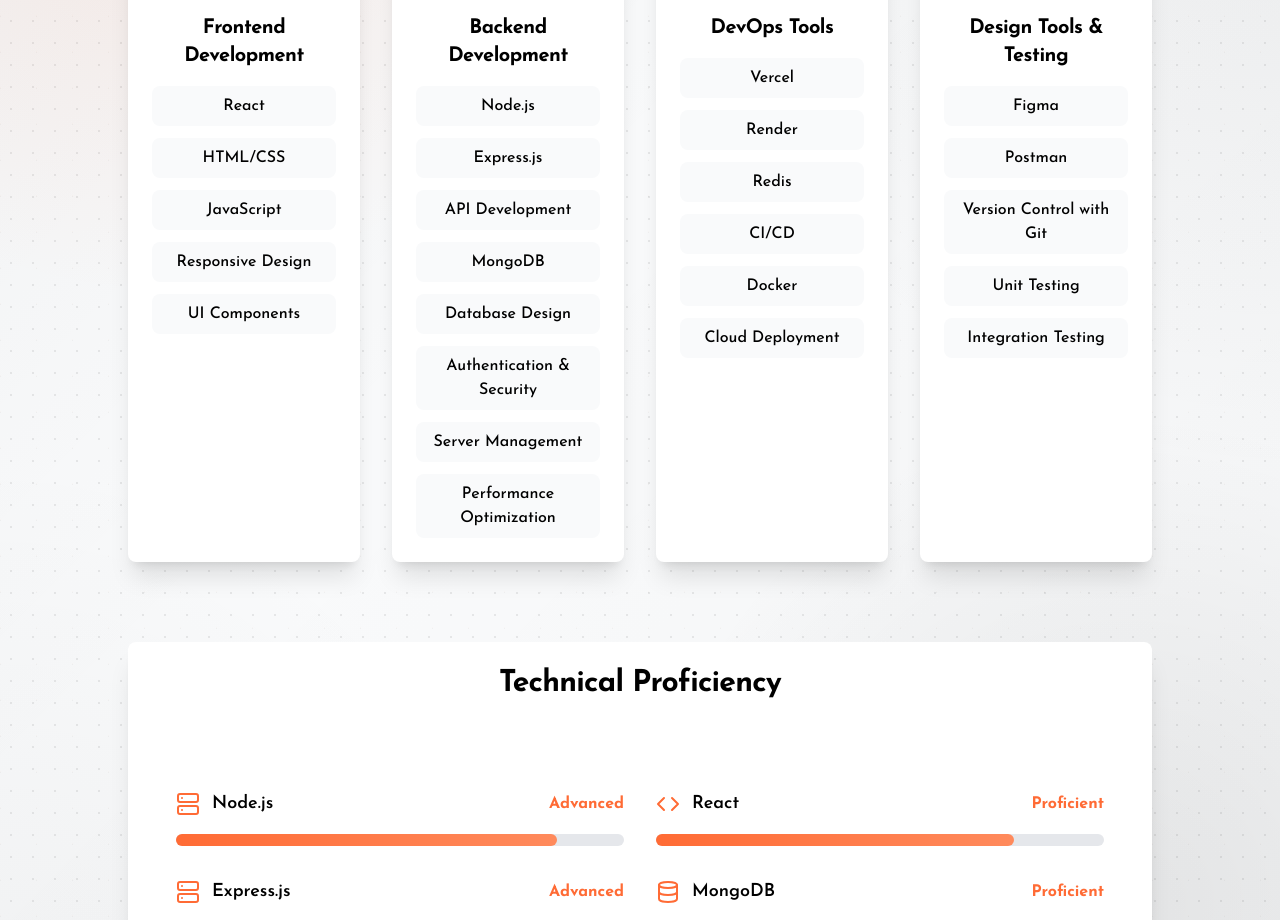
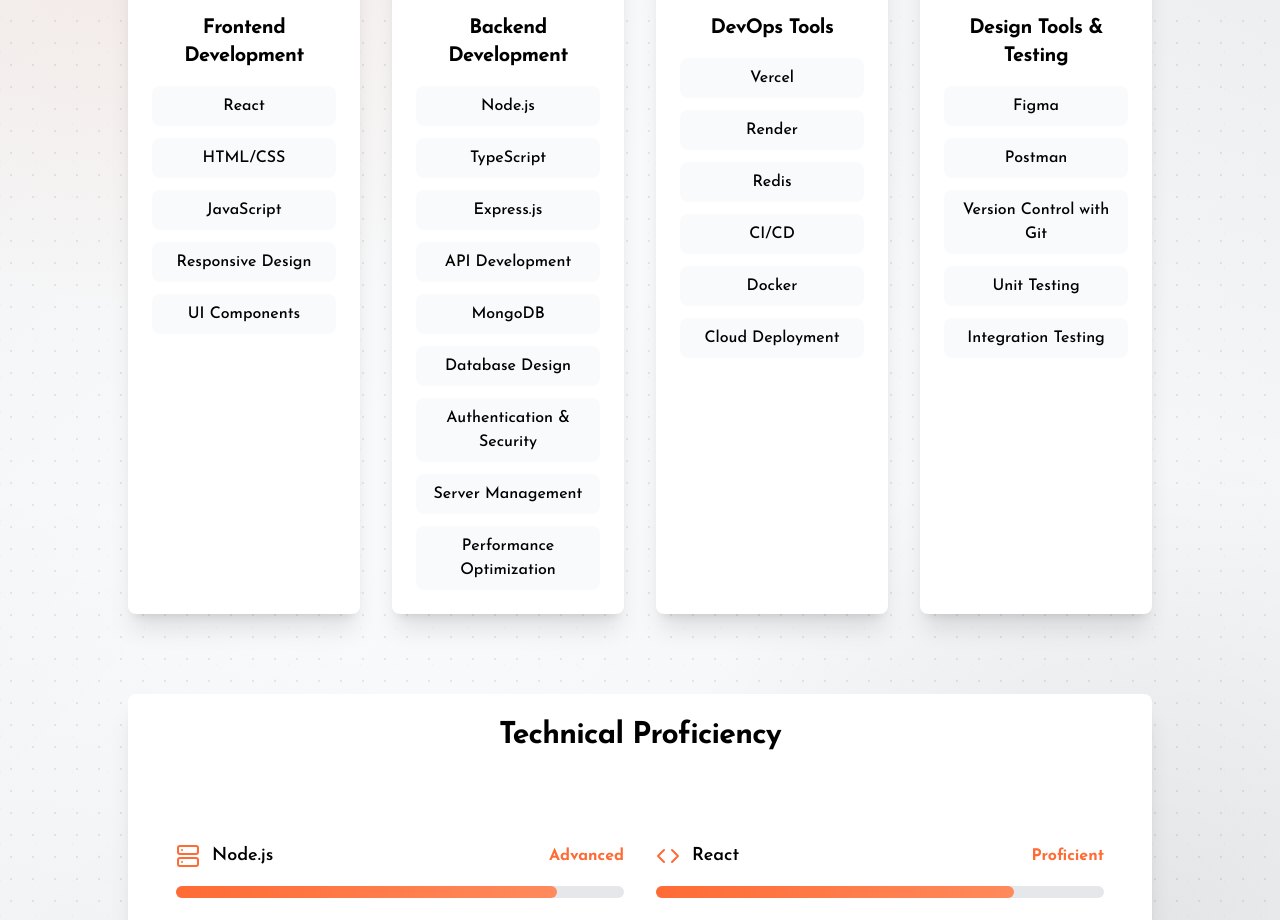
Before and after one commit to Adejareisrael/meet-israel, a React (Vite) app: page / in a window 1280 px wide. Shown: the part 3580-4500 px from the top of the page. Built offline with nearby package versions, Linux system fonts and the light colour scheme.

Commit message:
feat: changed skills

```diff
--- a/src/components/portfolio/Skills.tsx
+++ b/src/components/portfolio/Skills.tsx
@@ -12,7 +12,7 @@
     {
       title: "Backend Development",
       icon: Server,
-      skills: ["Node.js", "Express.js", "API Development", "MongoDB", "Database Design", "Authentication & Security", "Server Management", "Performance Optimization"]
+      skills: ["Node.js","TypeScript", "Express.js", "API Development", "MongoDB", "Database Design", "Authentication & Security", "Server Management", "Performance Optimization"]
     },
     {
       title: "DevOps Tools",
```
